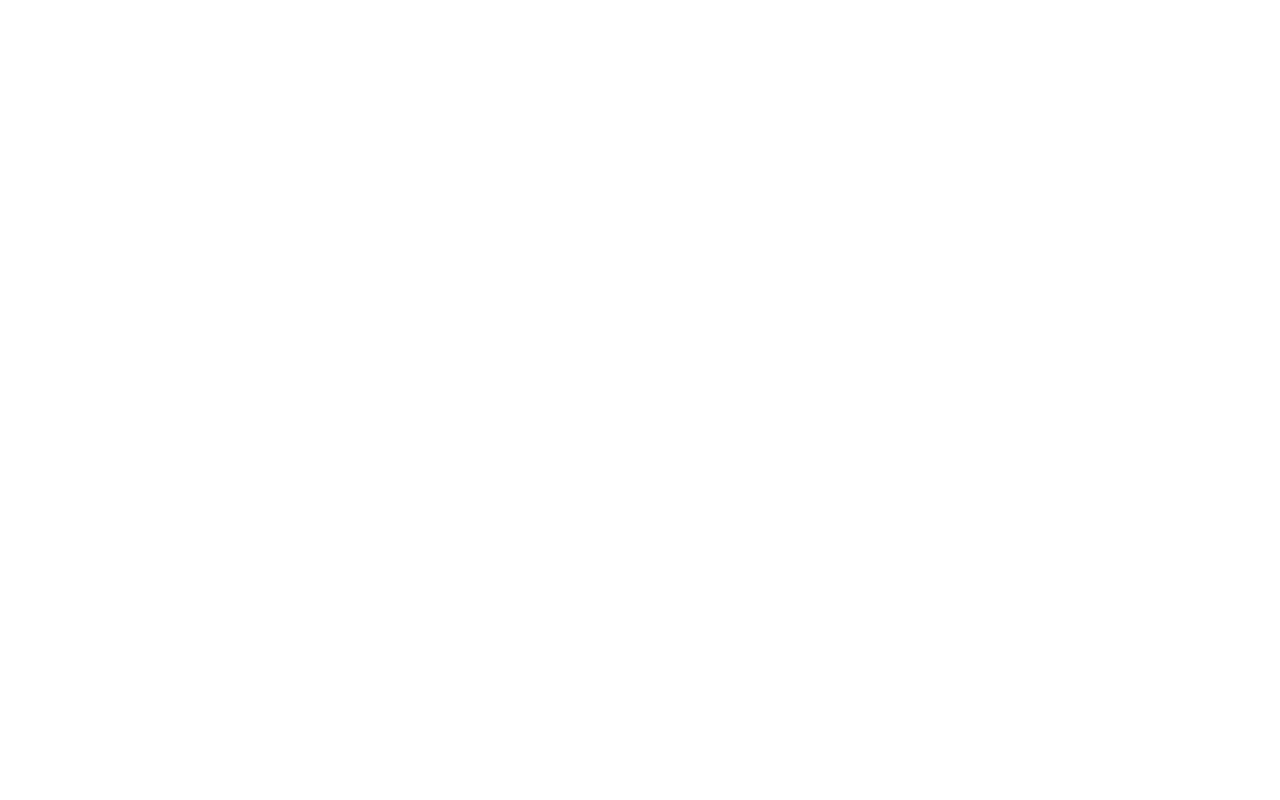
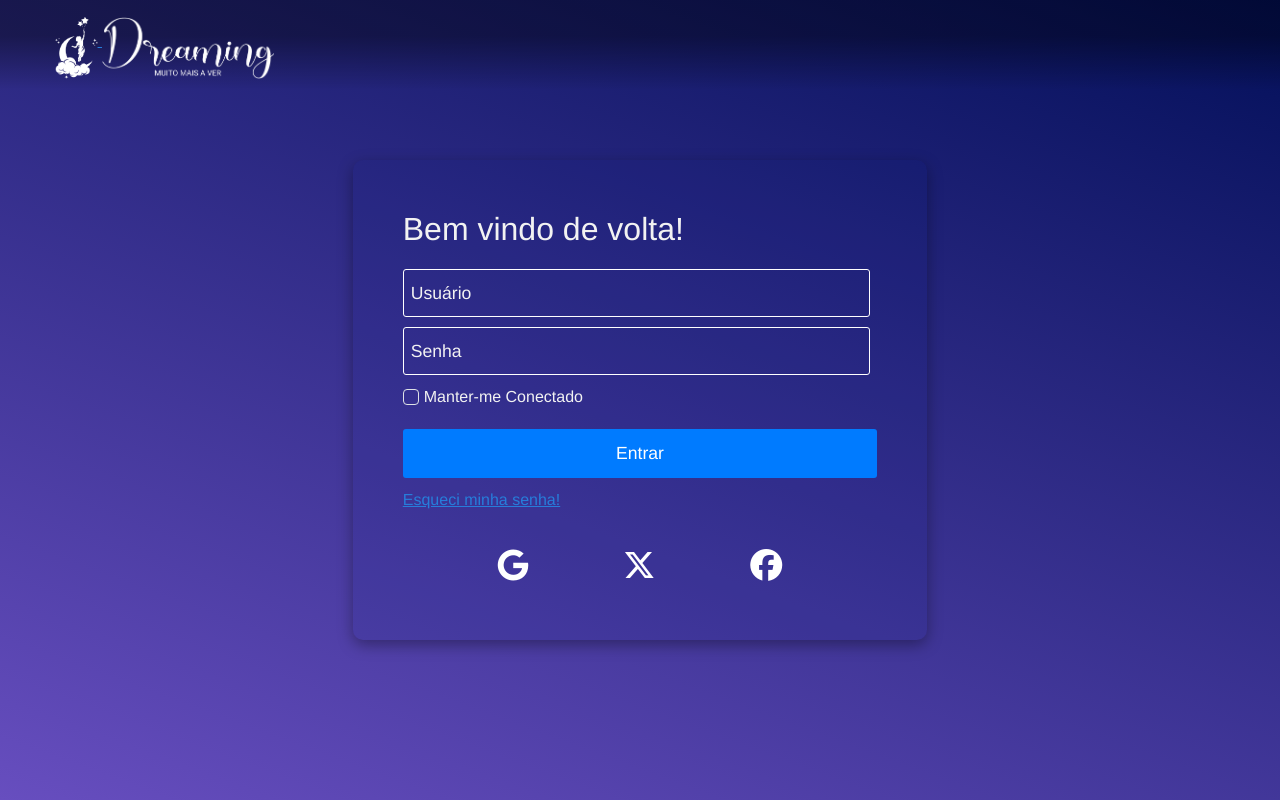
Before and after one commit to LucasR-Souza/site-de-Streaming, a plain HTML site: page Trabalho Streaming/src/login.html in a window 1280 px wide. Drawn offline with nearby package versions, Linux system fonts and the light colour scheme.

Commit message:
criação do site de login

```diff
--- a/Trabalho Streaming/src/login.css
+++ b/Trabalho Streaming/src/login.css
@@ -0,0 +1,171 @@
+* {
+    margin: 0;
+    padding: 0;
+    font-family: 'Franklin Gothic Medium', 'Arial Narrow', Arial, sans-serif;
+}
+
+header {
+    display: flex;
+    background: linear-gradient(to bottom, rgba(0, 0, 0, 0.39) 40%, #00000000 100%); ;
+    position: absolute;
+    width: 100vw;
+    height: 90px;
+    z-index: 2;
+    justify-content: space-between;
+}
+
+.logo{
+    height: 77.78%;
+    margin-top: 12px;
+}
+
+header>div {
+    max-width: 100%;
+    display: flex;
+    padding: 5px;
+    margin: 0 50px;
+}
+
+#header {
+    height: 100%;
+    width: auto;
+    display: flex;
+    align-items: center;
+}
+
+body {
+    background: linear-gradient(20deg, #674EBF, #020F59);
+    width: auto;
+    height: 100vh;
+    background-position: center;
+    background-repeat: no-repeat;
+    background-size: cover;
+    z-index: -1;
+
+}
+
+main{
+    width: 100vw;
+    height: 100vh;
+    display: flex;
+    align-items: center;
+    justify-content: center;
+    height: 100%;
+}
+
+form {
+    background-color: #0213731a;
+    width: auto;
+    padding: 50px;
+    border-radius: 10px;
+    box-shadow: rgba(0, 0, 0, 0.35) 0px 5px 15px;
+}
+
+form::before {
+    filter: blur(5px);
+}
+
+h2{
+    color: #f2f2f2;
+    font-size: 2rem;
+    margin: 0 0 20px 0;
+}
+
+input[type="text"],
+input[type="password"] {
+    width: calc(100% - 7px);
+    padding: 10px 0;
+    margin-bottom: 10px;
+    border: 1px solid #ffffff;
+    background-color: #ffffff00;
+    color: #f2f2f2;
+    border-radius: 3px;
+    font-size: 1.1rem;
+    padding-left: 7px;
+}
+
+input:focus{
+    outline: 3px rgb(0, 132, 255) solid;
+    border: 1px solid rgb(24, 66, 255);
+}
+
+::placeholder{
+    color: #f2f2f2;
+}
+
+.manter-conectado{
+    color: #f2f2f2;
+    display: flex;
+}
+
+input[type="checkbox"]{
+    margin-right: 5px;
+    cursor: pointer;
+    background-color: #020f5900;
+}
+
+input[type="submit"]{
+    width: 100%;
+    padding: 10px;
+    margin-bottom: 10px;
+    background-color: #007bff;
+    color: #fff;
+    border: none;
+    border-radius: 3px;
+    cursor: pointer;
+    display: flex;
+    justify-content: center;
+    align-items: center;
+    font-size: 1.1rem;
+    border: 1px solid rgba(255, 255, 255, 0);
+    margin: 20px 0 10px;
+}
+
+input[type="submit"]:hover{
+    background-color: #00000025;
+    border: 1px solid #f2f2f238;
+}
+
+a{
+    color: #277dda;
+}
+
+.social-login{
+    margin-top: 10px;
+    background: none;
+    border: none;
+    color: white;
+    font-size: 2rem;
+}
+
+#logins_alternativos{
+    display: flex;
+    justify-content: space-evenly;
+    margin-top: 20px;
+}
+
+.social-login{
+
+    border-radius: 50%;
+}
+
+.social-login:hover{
+    filter: brightness(120%);
+    transform: scale(1.30);
+    transition: 0.3s;
+    cursor: pointer;
+}
+
+@media (max-width: 550px) {
+    form{
+        box-shadow: none;
+        background: none;
+    }
+    header{
+        width: 100vw;
+        justify-content: center;
+    }
+    .logo{
+        height: 70%;
+    }
+}
--- a/Trabalho Streaming/src/login.html
+++ b/Trabalho Streaming/src/login.html
@@ -1,11 +1,51 @@
 <!DOCTYPE html>
 <html lang="en">
+
 <head>
     <meta charset="UTF-8">
     <meta name="viewport" content="width=device-width, initial-scale=1.0">
-    <title>Document</title>
+    <title>Login</title>
+    <link rel="icon" type="image/png" href="../Imagem/logo dreaming.png">
+    <link rel="stylesheet" href="https://cdnjs.cloudflare.com/ajax/libs/font-awesome/6.5.2/css/all.min.css">
+    <link href="https://cdn.jsdelivr.net/npm/bootstrap@5.3.3/dist/css/bootstrap.min.css" rel="stylesheet"
+        integrity="sha384-QWTKZyjpPEjISv5WaRU9OFeRpok6YctnYmDr5pNlyT2bRjXh0JMhjY6hW+ALEwIH" crossorigin="anonymous">
+    <link rel="stylesheet" href="login.css">
 </head>
+
 <body>
+    <header>
+        <div>
+            <a href="../index.html">
+                <img class="logo" src="../Imagem/logo dreaming.png" alt="logo">
+                <img class="logo" src="../Imagem/logo dreaming1.png" class="texto da logo">
+            </a>
+        </div>
+    </header>
+    <main>
+        <form id="loginForm">
+            <h2>Bem vindo de volta!</h2>
+            <input type="text" id="username" placeholder="Usuário" required>
+            <input type="password" id="password" placeholder="Senha" required>
+            <label class="manter-conectado">
+                <input class="form-check-input" type="checkbox" value="" id="manter-conectado"> Manter-me Conectado
+            </label>
+            <input type="submit" value="Entrar">
+            <a href="#">Esqueci minha senha!</a>
+            <div id="logins_alternativos">
+                <button class="social-login" id="googleLogin">
+                    <i class="fab fa-google"></i>
+                </button>
 
+                <button class="social-login" id="twitterLogin">
+                    <i class="fa-brands fa-x-twitter"></i>
+                </button>
+
+                <button class="social-login" id="facebookLogin">
+                    <i class="fab fa-facebook"></i>
+                </button>
+            </div>
+        </form>
+    </main>
 </body>
+
 </html>
```
Also changed, not shown: Trabalho Streaming/index.html (+1 -0 lines).
